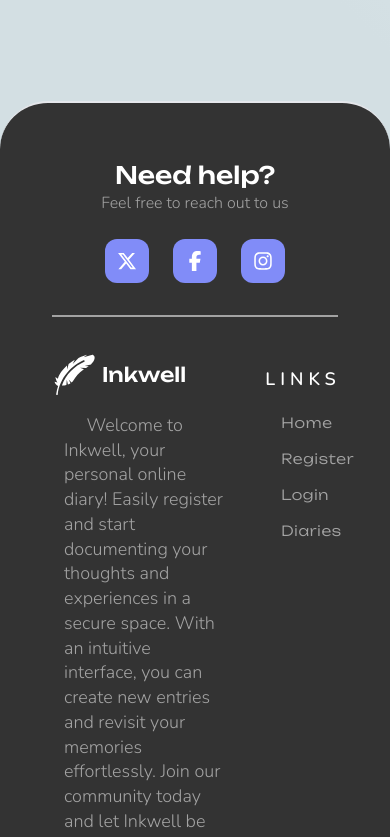
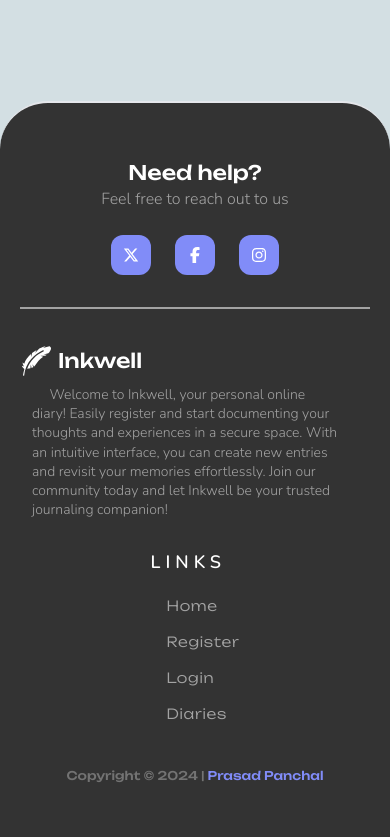
Before and after one commit to PrasadP27/Online-Diary, a React (Vite) app in the folder frontend/: page / in a window 390 px wide. Shown: the part 4000-4837 px from the top of the page. Built offline with nearby package versions, Linux system fonts and the light colour scheme.

Commit message:
Responsive footer

```diff
--- a/frontend/src/component/Footer.jsx
+++ b/frontend/src/component/Footer.jsx
@@ -4,36 +4,38 @@ import { Link } from "react-router";
 const Footer = () => {
   return (
     <footer className="bg-secondary w-full h-full p-5 text-primary dark:bg-[#0c0c0c] border-t-2 rounded-t-[3rem] mt-14 transition duration-500">
-      <div className="grid grid-cols-3 grid-rows-[auto,1fr,auto] gap-4 max-w-7xl mx-auto px-8 h-full w-full relative">
-        <div className="col-span-3 row-span-1 text-center pt-4 my-5 border-b-2 border-neutral-400">
-          <h3 className="font-unbounded font-medium text-2xl">Need help?</h3>
-          <p className="mb-3 font-nunito font-light text-neutral-400 dark:text-gray-400">
+      <div className="grid grid-cols-1 md:grid-cols-3 grid-rows-[auto,1fr,auto] gap-4 max-w-7xl mx-auto md:px-8 h-full w-full relative mb-32 md:mb-0">
+        <div className="col-span-3 row-span-1 pt-4 my-5 text-center border-b-2 border-neutral-400">
+          <h3 className="text-xl font-medium font-unbounded md:text-2xl">
+            Need help?
+          </h3>
+          <p className="mb-3 font-light font-nunito text-neutral-400 dark:text-gray-400">
             Feel free to reach out to us
           </p>
-          <div className="text-primary fill-primary flex items-center justify-center mb-5">
-            <div className="twitter fill-primary p-3 bg-indigo-400 dark:bg-indigo-700 rounded-xl m-3">
+          <div className="flex items-center justify-center mb-5 text-primary fill-primary">
+            <div className="p-3 m-3 bg-indigo-400 twitter fill-primary dark:bg-indigo-700 rounded-xl">
               <svg
                 xmlns="http://www.w3.org/2000/svg"
                 viewBox="0 0 512 512"
-                className="size-5"
+                className="size-4 sm:size-5"
               >
                 <path d="M389.2 48h70.6L305.6 224.2 487 464H345L233.7 318.6 106.5 464H35.8L200.7 275.5 26.8 48H172.4L272.9 180.9 389.2 48zM364.4 421.8h39.1L151.1 88h-42L364.4 421.8z" />
               </svg>
             </div>
-            <div className="facebook fill-primary p-3 bg-indigo-400 dark:bg-indigo-700 rounded-xl m-3">
+            <div className="p-3 m-3 bg-indigo-400 facebook fill-primary dark:bg-indigo-700 rounded-xl">
               <svg
                 xmlns="http://www.w3.org/2000/svg"
                 viewBox="0 0 320 512"
-                className="size-5"
+                className="size-4 sm:size-5"
               >
                 <path d="M80 299.3V512H196V299.3h86.5l18-97.8H196V166.9c0-51.7 20.3-71.5 72.7-71.5c16.3 0 29.4 .4 37 1.2V7.9C291.4 4 256.4 0 236.2 0C129.3 0 80 50.5 80 159.4v42.1H14v97.8H80z" />
               </svg>
             </div>
-            <div className="insta fill-primary p-3 bg-indigo-400 dark:bg-indigo-700 rounded-xl m-3">
+            <div className="p-3 m-3 bg-indigo-400 insta fill-primary dark:bg-indigo-700 rounded-xl">
               <svg
                 xmlns="http://www.w3.org/2000/svg"
                 viewBox="0 0 448 512"
-                className="size-5"
+                className="size-4 sm:size-5"
               >
                 <path d="M224.1 141c-63.6 0-114.9 51.3-114.9 114.9s51.3 114.9 114.9 114.9S339 319.5 339 255.9 287.7 141 224.1 141zm0 189.6c-41.1 0-74.7-33.5-74.7-74.7s33.5-74.7 74.7-74.7 74.7 33.5 74.7 74.7-33.6 74.7-74.7 74.7zm146.4-194.3c0 14.9-12 26.8-26.8 26.8-14.9 0-26.8-12-26.8-26.8s12-26.8 26.8-26.8 26.8 12 26.8 26.8zm76.1 27.2c-1.7-35.9-9.9-67.7-36.2-93.9-26.2-26.2-58-34.4-93.9-36.2-37-2.1-147.9-2.1-184.9 0-35.8 1.7-67.6 9.9-93.9 36.1s-34.4 58-36.2 93.9c-2.1 37-2.1 147.9 0 184.9 1.7 35.9 9.9 67.7 36.2 93.9s58 34.4 93.9 36.2c37 2.1 147.9 2.1 184.9 0 35.9-1.7 67.7-9.9 93.9-36.2 26.2-26.2 34.4-58 36.2-93.9 2.1-37 2.1-147.8 0-184.8zM398.8 388c-7.8 19.6-22.9 34.7-42.6 42.6-29.5 11.7-99.5 9-132.1 9s-102.7 2.6-132.1-9c-19.6-7.8-34.7-22.9-42.6-42.6-11.7-29.5-9-99.5-9-132.1s-2.6-102.7 9-132.1c7.8-19.6 22.9-34.7 42.6-42.6 29.5-11.7 99.5-9 132.1-9s102.7-2.6 132.1 9c19.6 7.8 34.7 22.9 42.6 42.6 11.7 29.5 9 99.5 9 132.1s2.7 102.7-9 132.1z" />
               </svg>
@@ -41,23 +43,23 @@ const Footer = () => {
           </div>
         </div>
 
-        <div className="col-span-2 row-span-1 overflow-auto font-nunito">
-          <a
-            className="logo font-unbounded font-medium flex items-center text-xl mb-4"
-            href="/"
-            data-discover="true"
+        <div className="col-span-2 row-span-1 overflow-auto md:col-span-2 font-nunito">
+          {/* <a href="/" data-discover="true"></a> */}
+          <Link
+            to={"/"}
+            className="flex items-center mb-2 text-xl font-medium sm:mb-4 logo font-unbounded"
           >
             <svg
               viewBox="0 0 512 512"
               xmlns="http://www.w3.org/2000/svg"
               fill="currentColor"
-              className="h-11 mr-1.5"
+              className="h-8 md:h-11 mr-1.5"
             >
               <path d="M470.7 20L368.2 49.81l41.5-28.09c-26.2 5.92-59.3 17.5-100.9 36.19l-67.9 70.79L265 79.25c-23.3 12.96-48 29.95-71.8 49.85l-15.8 64.3-3.4-47.6c-23.5 21.6-45.6 45.6-63.9 70.9-19.23 26.5-34.26 54.5-41.79 82.4l-28.12-18.8c2.52 23.7 10.31 44.3 23.09 63.2l-33.62-10.3c7.64 23.5 20.13 38.7 41.25 51-11.83 33.3-17.38 68.1-23.34 102.8l18.4 3.1C87.31 277.4 237.9 141.8 374 81.72l6.9 17.38c-121.7 54.5-216.3 146.5-265.8 279.1 18.1.1 35.8-2.1 52.2-6.3l4.9-60.9 13.1 55.5c10.9-4 20.9-8.8 29.8-14.4l-20.7-43.5 32.8 34.8c8-6.4 14.6-13.6 19.6-21.5 30.4-47.5 62.2-94.7 124.8-134.2l-45.7-16.2 70.1 2.1c11.4-5.8 23.4-12.9 32.5-19.6l-49.7-4 74.7-17.6c5.8-5.8 11.2-11.9 16.1-18 17.3-21.94 29-44.78 26.2-65.55-1.3-10.39-7.5-20.16-17.6-25.63-2.5-1.3-5.2-2.45-7.5-3.22z"></path>
             </svg>
             Inkwell
-          </a>
-          <p className="text-neutral-400 font-light text-lg leading-snug px-3">
+          </Link>
+          <p className="px-3 text-sm font-light leading-snug md:text-lg text-neutral-400">
             &emsp; Welcome to Inkwell, your personal online diary! Easily
             register and start documenting your thoughts and experiences in a
             secure space. With an intuitive interface, you can create new
@@ -66,11 +68,11 @@ const Footer = () => {
           </p>
         </div>
 
-        <div className="col-span-1 row-span-1 overflow-auto px-3 mx-auto">
+        <div className="col-span-3 row-span-1 px-3 mx-auto overflow-auto md:col-span-1">
           <h3 className="text-lg uppercase font-nunito font-semibold tracking-[5px] my-3 ">
             Links
           </h3>
-          <div className="flex items-start flex-col font-unbounded font-light text-sm pl-4 tracking-wider text-neutral-400">
+          <div className="flex flex-col items-start pl-4 text-sm font-light tracking-wider font-unbounded text-neutral-400">
             <Link to={"/"} className="my-2 underline-text">
               Home
             </Link>
@@ -86,13 +88,13 @@ const Footer = () => {
           </div>
         </div>
 
-        <div className="col-span-3 row-span-1 font-unbounded font-medium text-sm mb-2 my-5 text-neutral-500">
+        <div className="col-span-3 row-span-1 my-5 mb-2 text-xs font-medium text-center md:text-left md:text-sm font-unbounded text-neutral-500">
           Copyright &copy; 2024 |{" "}
           <a
             href="https://github.com/prasadp27"
             target="_blank"
             rel="noopener noreferrer"
-            className=" text-indigo-400 dark:text-indigo-700"
+            className="text-indigo-400 dark:text-indigo-700"
           >
             Prasad Panchal
           </a>
```
